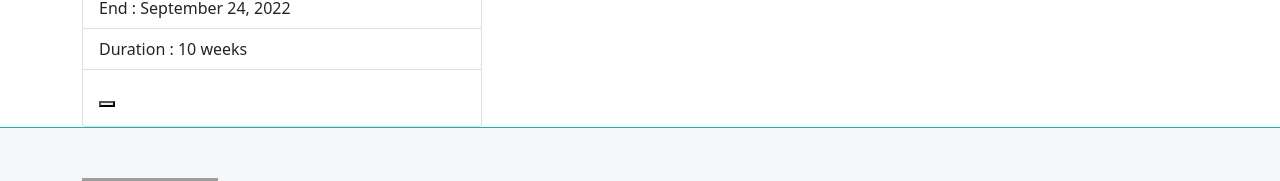
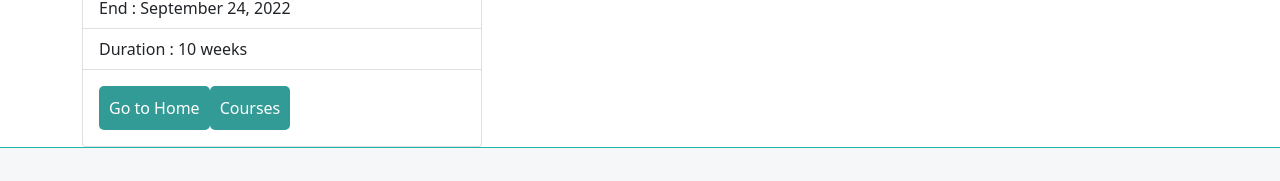
Before and after one commit to Momenuzzaman/educational-website, a React (Create React App) app: page /tutorialDetail/1 in a window 1280 px wide. Shown: the part 1012-1193 px from the top of the page. Built offline with nearby package versions, Linux system fonts and the light colour scheme; grey boxes are pictures that could not be loaded.

Commit message:
add button

```diff
--- a/src/Components/Home/TutorialDetais/TutorialDetail.js
+++ b/src/Components/Home/TutorialDetais/TutorialDetail.js
@@ -37,9 +37,9 @@ const TutorialDetail = () => {
                         <ListGroup.Item>End : {end} </ListGroup.Item>
                         <ListGroup.Item>Duration : {duration}</ListGroup.Item>
                     </ListGroup>
-                    <Card.Body>
-                        <button></button>
-
+                    <Card.Body >
+                        <button className="btn-top">Go to Home</button>
+                        <button className="btn-top">Courses</button>
                     </Card.Body>
                 </Card>
             </div>
```
